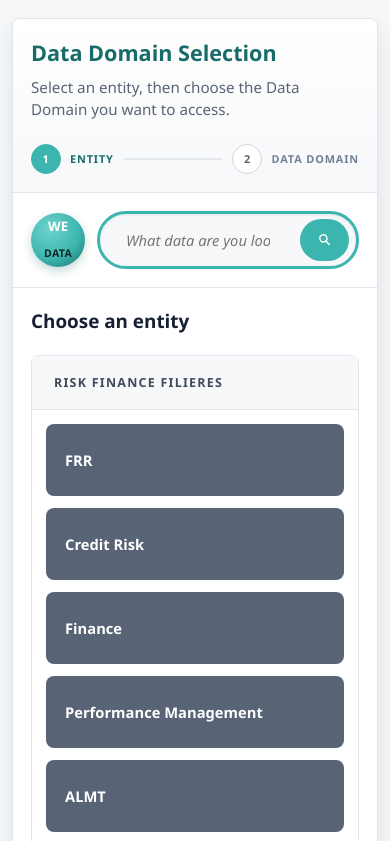
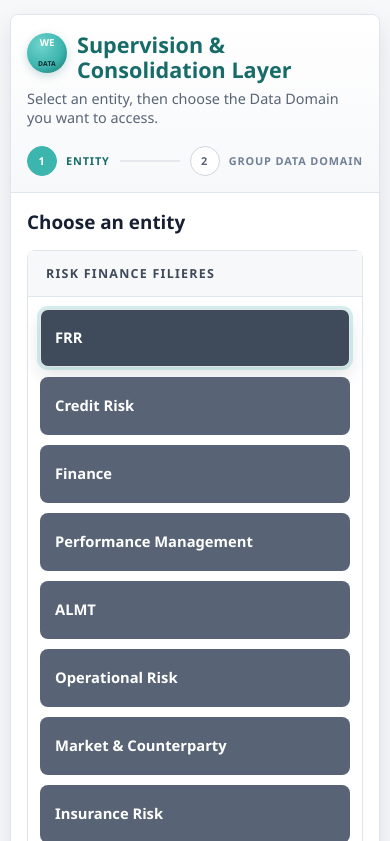
Before and after one commit to ElHadjiOumar/homePage-GDO, a plain HTML site: page index.html in a window 390 px wide. Both pictures are taken after a click on the button "FRR". Shown: the top 841 px of the page. Drawn offline with Linux system fonts and the light colour scheme.

Commit message:
Good 26/06

```diff
--- a/index.html
+++ b/index.html
@@ -4,7 +4,7 @@
 <head>
   <meta charset="UTF-8" />
   <meta name="viewport" content="width=device-width, initial-scale=1.0" />
-  <title>Data Domain Selection</title>
+  <title>Supervision & Consolidation Layer</title>
   <link rel="stylesheet" href="wedata.css" />
 </head>
 
@@ -13,7 +13,10 @@
     <section class="navigator-shell" aria-labelledby="navigatorTitle">
       <div class="navigator-header">
         <div>
-          <h1 id="navigatorTitle"></h1>
+          <div class="title-lockup">
+            <span class="title-logo" aria-hidden="true"><span>WE</span><span>DATA</span></span>
+            <h1 id="navigatorTitle"></h1>
+          </div>
           <p class="subtitle" id="navigatorSubtitle"></p>
         </div>
 
@@ -28,22 +31,6 @@
             <span id="stepTwoText"></span>
           </div>
         </div>
-      </div>
-
-      <div class="wedata-search-band">
-        <form class="search-form" id="searchForm" role="search">
-          <span class="search-logo" aria-hidden="true"><span>WE</span><span>DATA</span></span>
-          <div class="search-field">
-            <input class="search-input" id="searchInput" type="search" placeholder="What data are you looking for ?"
-              aria-label="Search WeData" />
-            <button class="search-button" type="submit" aria-label="Search">
-              <svg width="18" height="18" viewBox="0 0 24 24" aria-hidden="true">
-                <path fill="currentColor"
-                  d="M9.8 4a5.8 5.8 0 0 1 4.6 9.33l4.64 4.63-1.41 1.42-4.64-4.64A5.8 5.8 0 1 1 9.8 4Zm0 2a3.8 3.8 0 1 0 0 7.6 3.8 3.8 0 0 0 0-7.6Z" />
-              </svg>
-            </button>
-          </div>
-        </form>
       </div>
 
       <section class="panel" id="entityStep" aria-labelledby="entityTitle">
@@ -77,27 +64,16 @@
             <p class="context-label" id="contextLabel"></p>
             <p class="context-value" id="selectedEntityLabel">-</p>
           </div>
-          <button class="btn btn-secondary" id="changeEntityButton" type="button">Change</button>
+          <button class="btn btn-secondary btn-change" id="changeEntityButton" type="button">Go back and change</button>
         </div>
 
         <div class="mode-switch hidden" id="modeSwitch" aria-label="Content organization">
-          <button class="mode-option" id="filiereModeButton" type="button" data-mode="filiere">Filiere</button>
           <button class="mode-option" id="businessLineModeButton" type="button" data-mode="businessLine">Business
             Line</button>
+          <button class="mode-option" id="filiereModeButton" type="button" data-mode="filiere">Filiere</button>
         </div>
 
         <div class="card-grid domain-grid" id="domainGrid"></div>
-
-        <div class="actions">
-          <button class="btn btn-secondary" id="backButton" type="button">
-            <span aria-hidden="true">&lt;</span>
-            Back
-          </button>
-          <button class="btn btn-primary" id="accessButton" type="button" disabled>
-            <span id="accessButtonText">Access</span>
-            <span aria-hidden="true">&gt;</span>
-          </button>
-        </div>
       </section>
 
       <div class="feedback" id="feedback" role="status" hidden></div>
--- a/wedata-data.js
+++ b/wedata-data.js
@@ -4,7 +4,7 @@
  ========================================================================== */
 
 const pageTexts = {
-  title: "Data Domain Selection",
+  title: "Supervision & Consolidation Layer",
   subtitle: "Select an entity, then choose the Data Domain you want to access.",
   stepOneLabel: "Entity",
   stepTwoLabel: "Data Domain",
@@ -115,11 +115,10 @@ const blDataDomains = [
 // When a user clicks one of these filieres on step 1, the navigator opens the
 // configured view directly instead of showing the Group Data Domain step.
 const configuredFiliereDirectViews = {
-  frr: "/domain/019ac49c-9c8c-7847-b3ab-b8300910af27?view=019c0e39-c60f-70ea-b057-75208f5dc47b",
-  credit_risk: "/domain/019ac49c-9c8c-7847-b3ab-b8300910af27?view=019c0e39-c60f-70ea-b057-75208f5dc47b"
+  credit_risk: "/domain/019eb1c9-260a-77c3-adb2-45fec9afdfcb?view=019edf96-c0a5-7489-8f63-72a26abcf15b"
 };
 
-const filiereDirectMissingMessage = "No direct WeData view is configured yet for {entity}. Please choose another Filiere or contact the WeData team.";
+const filiereDirectMissingMessage = "View for '{entity}' no set yet . Working in progress";
 
 const configuredGroupViews = {
   frr: {
@@ -130,16 +129,15 @@ const configuredGroupViews = {
 const configuredBusinessLineFiliereViews = {
   cardif: {
     frr: "",
-    credit_risk: "/domain/019ac49c-9c8c-7847-b3ab-b8300910af27?view=019c0e39-c60f-70ea-b057-75208f5dc47b",
-    finance: "/domain/019ac49c-9c8c-7847-b3ab-b8300910af27?view=019c0e39-c60f-70ea-b057-75208f5dc47b"
+    credit_risk: "/community/0199ce53-ce2b-723b-b8aa-aaf6052e45d4?tabbar=Assets&view=019edfc0-a6be-747f-8714-be446ec9c829"
   }
 };
 
 const configuredBlViews = {
   cardif: {
-    risk: "/domain/019ac49c-9c8c-7847-b3ab-b8300910af27?view=019c0e39-c60f-70ea-b057-75208f5dc47b",
-    finance: "/domain/019ac49c-9c8c-7847-b3ab-b8300910af27?view=019c0e39-c60f-70ea-b057-75208f5dc47b",
-    all: "/domain/019ac49c-9c8c-7847-b3ab-b8300910af27?view=019c0e39-c60f-70ea-b057-75208f5dc47b"
+    risk: "/domain/019eda2b-9567-72fb-9d2f-5c4463115d38?view=019edfae-e79a-7056-b5f2-975cb5a9614c",
+    finance: "/domain/019eda27-fe8a-74d5-985b-1dc559722ac0?view=019ee00b-52ea-7128-b19f-52a1632a8198",
+    all: "/domain/019eda2b-9567-72fb-9d2f-5c4463115d38?view=019eda2d-3340-7383-b553-c45962c431c2"
   }
 };
 
@@ -148,8 +146,7 @@ const configuredBlViews = {
  Unless you are changing the navigator behavior, routing, or UI contract.
  ========================================================================== */
 
-const WEDATA_VIEW_BASE_URL = "https://wedata.group.echonet";
-const WEDATA_SEARCH_PATH = "/search?q=*";
+const WEDATA_VIEW_BASE_URL = "https://wedata.staging.echonet";
 
 const navigationGroups = [
   { title: "Risk Finance Filieres", type: "risk", items: riskFinanceFilieres },
@@ -191,7 +188,7 @@ const WEDATA_NAVIGATOR = {
       stepTwoHelp: "The selected combination will open the matching WeData view.",
       domains: groupDataDomains,
       matrix: groupViewMatrix,
-      missingMessage: "No WeData view is configured yet for {entity} / {domain}. Please choose another Group Data Domain or contact the WeData team."
+      missingMessage: "View for '{entity} / {domain}' no set yet . Working in progress"
     },
     business: {
       defaultMode: "businessLine",
@@ -203,7 +200,7 @@ const WEDATA_NAVIGATOR = {
           stepTwoHelp: "The selected combination will open the matching Business Line content organized by filiere.",
           domains: riskFinanceFilieres,
           matrix: businessLineFiliereViewMatrix,
-          missingMessage: "No Business Line / Filiere view is configured yet for {entity} / {domain}. Please choose another Filiere or contact the WeData team."
+          missingMessage: "View for '{entity} / {domain}' no set yet . Working in progress"
         },
         businessLine: {
           label: "Business Line",
@@ -212,7 +209,7 @@ const WEDATA_NAVIGATOR = {
           stepTwoHelp: "The selected combination will open the matching Business Line WeData view.",
           domains: blDataDomains,
           matrix: blViewMatrix,
-          missingMessage: "No Business Line view is configured yet for {entity} / {domain}. Please choose another BL Data Domain or contact the WeData team."
+          missingMessage: "View for '{entity} / {domain}' no set yet . Working in progress"
         }
       }
     }
--- a/wedata-ui.js
+++ b/wedata-ui.js
@@ -50,10 +50,7 @@
   }
 
   function bindEvents() {
-    on("backButton", "click", () => goToStep(1));
     on("changeEntityButton", "click", () => goToStep(1));
-    on("accessButton", "click", accessDestination);
-    on("searchForm", "submit", submitSearch);
     on("modeSwitch", "click", event => {
       const button = event.target.closest("[data-mode]");
       if (button) selectContentMode(button.dataset.mode);
@@ -86,7 +83,6 @@
 
   function render() {
     const selectedEntity = entityByValue[state.selectedEntity];
-    const selectedDomain = getSelectedDomain();
     const isStepTwo = state.step === 2;
     const flow = getSelectedFlow();
     const isBusinessLine = selectedEntity && selectedEntity.entityType === "business";
@@ -99,14 +95,10 @@
     toggleClass("stepIndicatorDomain", "is-active", isStepTwo);
     toggleClass("stepConnector", "is-complete", isStepTwo);
 
-    const accessButton = byId("accessButton");
-    if (accessButton) accessButton.disabled = !state.selectedDomain;
-
     text("selectedEntityLabel", selectedEntity ? selectedEntity.label : "-");
     text("stepTwoText", flow ? flow.stepTwoLabel : config.stepTwoLabel);
     text("domainTitle", flow ? flow.stepTwoTitle : "");
     text("domainHelp", flow ? flow.stepTwoHelp : "");
-    text("accessButtonText", selectedDomain ? "Access " + selectedDomain.label : "Access");
     renderModeSwitch(isStepTwo && isBusinessLine);
 
     renderEntityGroups();
@@ -233,6 +225,11 @@
 
   function goToStep(stepNumber) {
     state.step = stepNumber;
+    if (stepNumber === 1) {
+      state.selectedEntity = null;
+      state.selectedDomain = null;
+      state.selectedContentMode = null;
+    }
     hideFeedback();
     render();
   }
@@ -297,15 +294,6 @@
     window.open(url, "_blank", "noopener");
   }
 
-  function submitSearch(event) {
-    event.preventDefault();
-    const searchInput = byId("searchInput");
-    const query = searchInput ? searchInput.value.trim() : "";
-    if (!query) return;
-    const searchUrl = `${WEDATA_SEARCH_PATH}${encodeURIComponent(String(query))}`;
-    window.top.location.replace(searchUrl);
-  }
-
   function showFeedback(message) {
     const feedback = byId("feedback");
     if (!feedback) return;
--- a/wedata.css
+++ b/wedata.css
@@ -42,7 +42,7 @@ input {
 .page {
   max-width: 1320px;
   margin: 0 auto;
-  padding: 38px 28px 48px;
+  padding: 24px 24px 32px;
 }
 
 .navigator-shell {
@@ -56,11 +56,39 @@ input {
 .navigator-header {
   display: grid;
   grid-template-columns: 1fr auto;
-  gap: 24px;
+  gap: 18px;
   align-items: center;
-  padding: 30px 42px 24px;
+  padding: 22px 32px 18px;
   border-bottom: 1px solid var(--border);
   background: linear-gradient(180deg, var(--white), var(--grey-050));
+}
+
+.title-lockup {
+  display: flex;
+  align-items: center;
+  gap: 14px;
+}
+
+.title-logo {
+  display: grid;
+  place-items: center;
+  flex: 0 0 auto;
+  width: 46px;
+  height: 46px;
+  border-radius: 999px;
+  background: radial-gradient(circle at 35% 30%, #6fd3cd, var(--green-600) 58%, var(--green-800));
+  color: var(--white);
+  box-shadow: 0 3px 8px rgba(23, 107, 104, 0.22);
+  font-size: 0.68rem;
+  font-weight: 950;
+  line-height: 0.88;
+  text-align: center;
+}
+
+.title-logo span:last-child {
+  color: #102528;
+  font-size: 0.48rem;
+  letter-spacing: 0.03em;
 }
 
 h1 {
@@ -72,10 +100,10 @@ h1 {
 
 .subtitle {
   max-width: 760px;
-  margin: 10px 0 0;
+  margin: 6px 0 0;
   color: var(--grey-600);
-  font-size: 0.95rem;
-  line-height: 1.45;
+  font-size: 0.9rem;
+  line-height: 1.35;
 }
 
 .stepper {
@@ -139,93 +167,8 @@ h1 {
   background: var(--green-600);
 }
 
-.wedata-search-band {
-  display: flex;
-  justify-content: center;
-  padding: 22px 42px 24px;
-  border-bottom: 1px solid var(--border);
-  background: var(--white);
-}
-
-.search-form {
-  display: flex;
-  align-items: center;
-  justify-content: center;
-  gap: 12px;
-  width: min(680px, 100%);
-}
-
-.search-logo {
-  display: grid;
-  place-items: center;
-  flex: 0 0 auto;
-  width: 64px;
-  height: 64px;
-  border-radius: 999px;
-  background: radial-gradient(circle at 35% 30%, #6fd3cd, var(--green-600) 58%, var(--green-800));
-  color: var(--white);
-  box-shadow: 0 4px 10px rgba(23, 107, 104, 0.25);
-  font-size: 0.94rem;
-  font-weight: 950;
-  line-height: 0.88;
-  text-align: center;
-}
-
-.search-logo span:last-child {
-  color: #102528;
-  font-size: 0.66rem;
-  letter-spacing: 0.03em;
-}
-
-.search-field {
-  display: flex;
-  align-items: center;
-  flex: 1;
-  min-width: 0;
-  min-height: 58px;
-  border: 3px solid var(--green-600);
-  border-radius: 999px;
-  background: var(--grey-050);
-  overflow: hidden;
-  box-shadow: inset 0 1px 3px rgba(16, 24, 40, 0.08);
-}
-
-.search-field:focus-within {
-  border-color: var(--green-800);
-  box-shadow: 0 0 0 3px rgba(60, 181, 174, 0.28), inset 0 1px 3px rgba(16, 24, 40, 0.08);
-}
-
-.search-input {
-  width: 100%;
-  min-width: 0;
-  border: 0;
-  outline: 0;
-  padding: 14px 16px 14px 26px;
-  color: var(--grey-700);
-  font-size: 0.92rem;
-  font-style: italic;
-  background: transparent;
-}
-
-.search-button {
-  display: grid;
-  place-items: center;
-  width: 62px;
-  height: 42px;
-  margin: 5px 7px 5px 0;
-  border: 0;
-  border-radius: 999px;
-  color: var(--white);
-  background: var(--green-600);
-  cursor: pointer;
-}
-
-.search-button:hover {
-  background: var(--green-800);
-}
-
 .panel {
-  padding: 36px 42px 38px;
+  padding: 24px 32px 28px;
 }
 
 .panel-top {
@@ -233,7 +176,7 @@ h1 {
   align-items: flex-start;
   justify-content: space-between;
   gap: 20px;
-  margin-bottom: 22px;
+  margin-bottom: 16px;
 }
 
 .panel-title {
@@ -243,15 +186,15 @@ h1 {
 }
 
 .panel-help {
-  margin: 7px 0 0;
+  margin: 5px 0 0;
   color: var(--grey-600);
-  font-size: 0.9rem;
-  line-height: 1.4;
+  font-size: 0.86rem;
+  line-height: 1.3;
 }
 
 .entity-groups {
   display: grid;
-  gap: 22px;
+  gap: 16px;
 }
 
 .group-block {
@@ -265,7 +208,7 @@ h1 {
   align-items: center;
   justify-content: space-between;
   gap: 18px;
-  padding: 18px 22px;
+  padding: 14px 18px;
   border-bottom: 1px solid var(--border);
   background: var(--grey-050);
 }
@@ -286,13 +229,13 @@ h1 {
 .card-grid {
   display: grid;
   grid-template-columns: repeat(auto-fill, minmax(178px, 1fr));
-  gap: 16px;
-  padding: 22px;
+  gap: 12px;
+  padding: 16px;
 }
 
 .domain-grid {
-  grid-template-columns: repeat(auto-fill, minmax(260px, 1fr));
-  gap: 18px;
+  grid-template-columns: repeat(auto-fill, minmax(180px, 1fr));
+  gap: 12px;
   padding: 0;
 }
 
@@ -302,9 +245,9 @@ h1 {
   align-items: center;
   justify-content: space-between;
   gap: 10px;
-  min-height: 74px;
+  min-height: 62px;
   width: 100%;
-  padding: 17px 18px;
+  padding: 13px 14px;
   border: 1px solid transparent;
   border-radius: var(--radius);
   color: var(--white);
@@ -342,7 +285,7 @@ h1 {
 }
 
 .choice-card.is-domain {
-  min-height: 128px;
+  min-height: 68px;
   border-color: var(--border);
   background: var(--white);
   color: var(--grey-900);
@@ -395,8 +338,8 @@ h1 {
   grid-template-columns: auto 1fr auto;
   gap: 14px;
   align-items: center;
-  margin-bottom: 24px;
-  padding: 15px 16px;
+  margin-bottom: 14px;
+  padding: 10px 12px;
   border: 1px solid #b8ddc8;
   border-radius: var(--radius);
   background: var(--green-050);
@@ -405,8 +348,8 @@ h1 {
 .context-icon {
   display: grid;
   place-items: center;
-  width: 38px;
-  height: 38px;
+  width: 32px;
+  height: 32px;
   border-radius: 999px;
   background: var(--green-600);
   color: var(--white);
@@ -433,7 +376,7 @@ h1 {
   display: inline-flex;
   align-items: center;
   gap: 4px;
-  margin: 0 0 24px;
+  margin: 0 0 14px;
   padding: 4px;
   border: 1px solid var(--green-600);
   border-radius: 999px;
@@ -441,8 +384,8 @@ h1 {
 }
 
 .mode-option {
-  min-height: 34px;
-  padding: 7px 16px;
+  min-height: 32px;
+  padding: 6px 14px;
   border: 0;
   border-radius: 999px;
   background: transparent;
@@ -468,7 +411,7 @@ h1 {
 
 .feedback {
   min-height: 22px;
-  margin-top: 16px;
+  margin: 0 32px 24px;
   color: var(--red-700);
   font-size: 0.86rem;
   font-weight: 700;
@@ -477,16 +420,6 @@ h1 {
 .feedback[hidden] {
   display: block;
   visibility: hidden;
-}
-
-.actions {
-  display: flex;
-  align-items: center;
-  justify-content: flex-end;
-  gap: 12px;
-  margin-top: 24px;
-  padding-top: 20px;
-  border-top: 1px solid var(--border);
 }
 
 .btn {
@@ -504,6 +437,10 @@ h1 {
   text-transform: uppercase;
   cursor: pointer;
   transition: background 0.16s ease, border-color 0.16s ease, box-shadow 0.16s ease, transform 0.16s ease;
+}
+
+.btn-change {
+  min-width: 190px;
 }
 
 .btn-primary {
@@ -543,12 +480,27 @@ h1 {
 
 @media (max-width: 780px) {
   .page {
-    padding: 18px 12px 28px;
+    padding: 14px 10px 22px;
   }
 
   .navigator-header {
     grid-template-columns: 1fr;
-    padding: 22px 18px 18px;
+    padding: 18px 16px 16px;
+  }
+
+  .title-lockup {
+    align-items: flex-start;
+    gap: 10px;
+  }
+
+  .title-logo {
+    width: 40px;
+    height: 40px;
+    font-size: 0.6rem;
+  }
+
+  .title-logo span:last-child {
+    font-size: 0.42rem;
   }
 
   .stepper {
@@ -560,29 +512,15 @@ h1 {
     font-size: 0.68rem;
   }
 
-  .wedata-search-band {
-    padding: 18px;
-  }
-
-  .search-logo {
-    width: 54px;
-    height: 54px;
-    font-size: 0.82rem;
-  }
-
-  .search-field {
-    min-height: 52px;
-  }
-
   .panel {
-    padding: 22px 18px 24px;
+    padding: 18px 16px 20px;
   }
 
   .card-grid,
   .domain-grid {
     grid-template-columns: 1fr;
-    gap: 12px;
-    padding: 14px;
+    gap: 10px;
+    padding: 12px;
   }
 
   .domain-grid {
@@ -591,11 +529,10 @@ h1 {
 
   .choice-card,
   .choice-card.is-domain {
-    min-height: 72px;
+    min-height: 58px;
   }
 
   .panel-top,
-  .actions,
   .context-box {
     align-items: stretch;
     flex-direction: column;
@@ -615,16 +552,15 @@ h1 {
 
   .mode-switch {
     display: grid;
-    grid-template-columns: 1fr;
+    grid-template-columns: 1fr 1fr;
     border-radius: var(--radius);
-  }
-
-  .actions {
-    display: grid;
-    grid-template-columns: 1fr;
   }
 
   .btn {
     width: 100%;
   }
+
+  .feedback {
+    margin: 0 16px 18px;
+  }
 }
```
